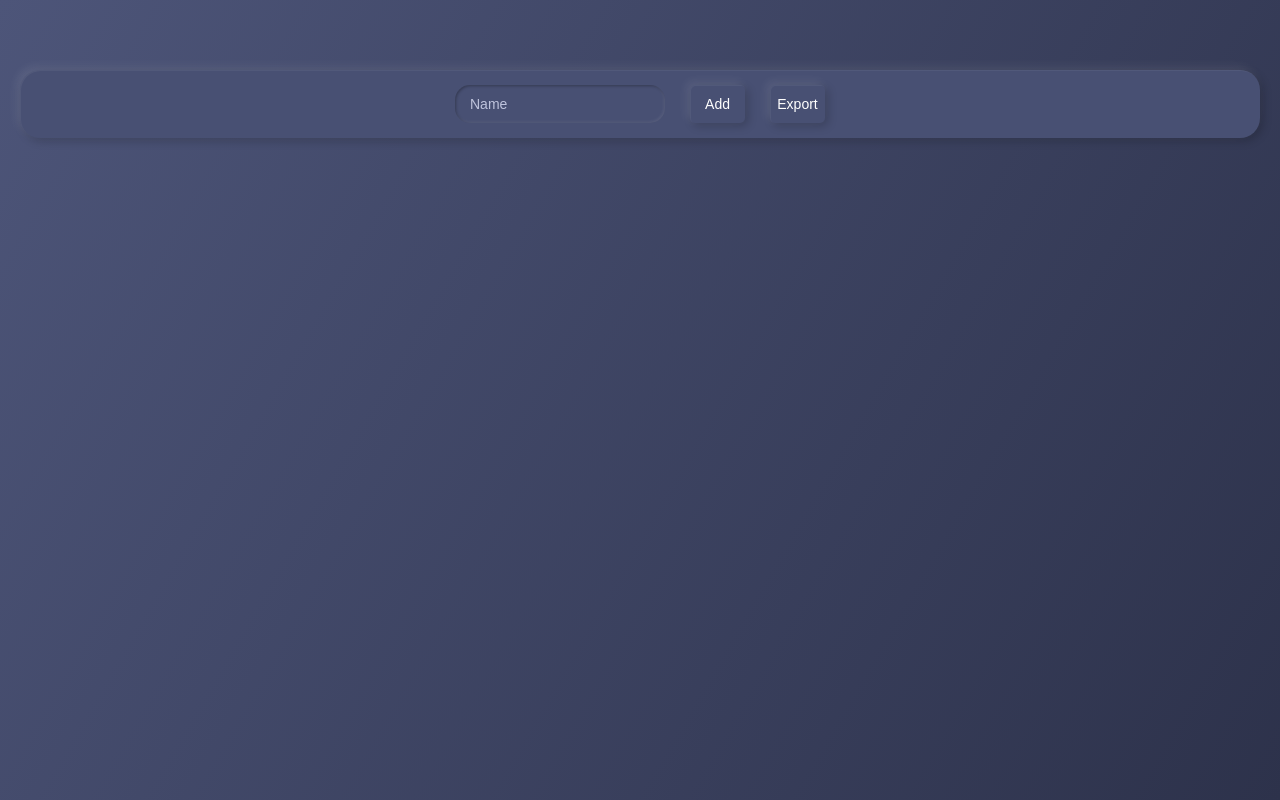
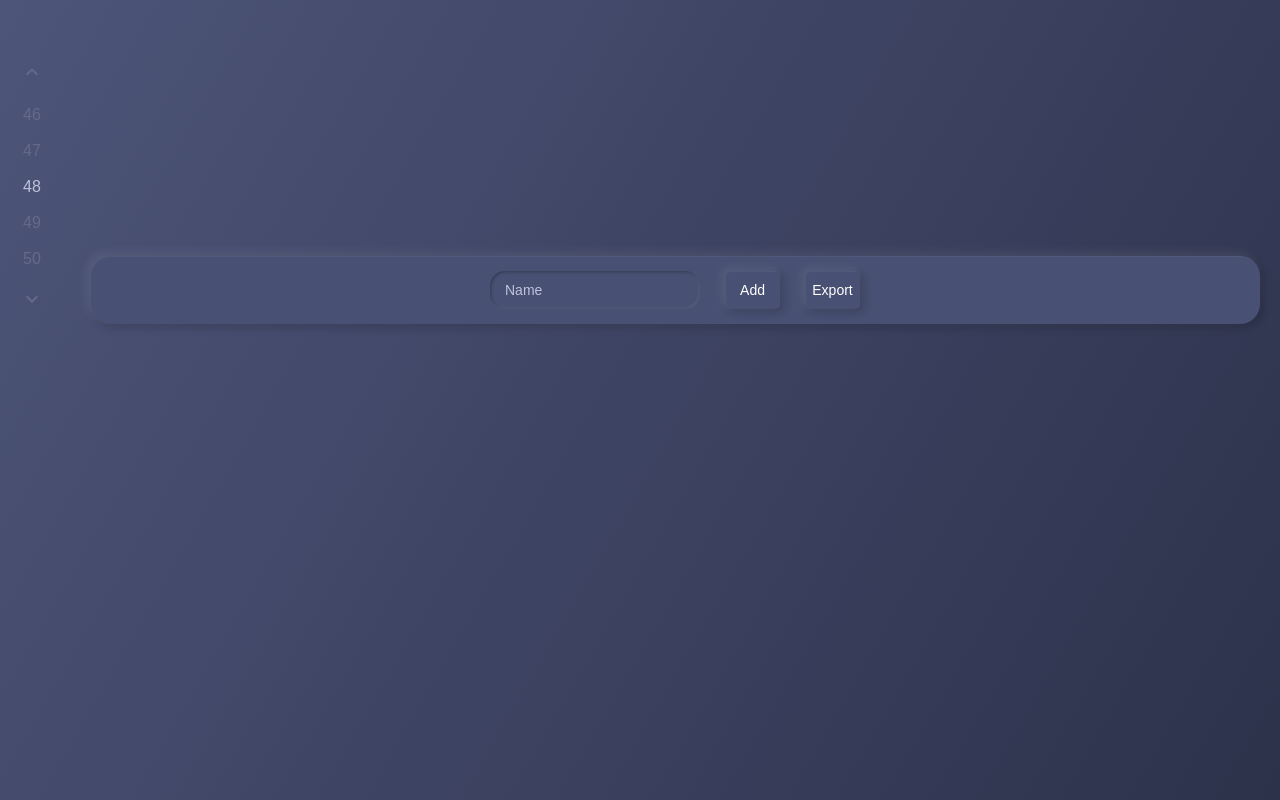
Before and after one commit to AlexGustafsson/timekeep, a Vue app: page / in a window 1280 px wide. Built offline with nearby package versions, Linux system fonts and the light colour scheme; a web font is replaced by a local one.

Commit message:
Implemented a week scroller

```diff
--- a/src/components/index.js
+++ b/src/components/index.js
@@ -1,3 +1,4 @@
 export {default as App} from './app/model.vue';
 export {default as Card} from './card/model.vue';
 export {default as FormInput} from './form-input/model.vue';
+export {default as WeekScroller} from './week-scroller/model.vue';
--- /dev/null
+++ b/src/components/week-scroller/model.vue
@@ -0,0 +1,12 @@
+<template>
+  <div class="week-scroller">
+    <ul>
+      <li @click="previousWeek()"><i class="material-icons up">chevron_right</i></li>
+      <li v-for="week in weeks" :key="week.year.toString() + week.week.toString()" :class="{selected: value.week === week.week}" @click="weekChanged(week)">{{week.week}}</li>
+      <li @click="nextWeek()"><i class="material-icons down">chevron_right</i></li>
+    </ul>
+  </div>
+</template>
+
+<script src="./script.js"></script>
+<style src="./style.css"></script>
--- /dev/null
+++ b/src/components/week-scroller/script.js
@@ -0,0 +1,56 @@
+export default {
+  name: 'week-scroller',
+  computed: {
+    weeks() {
+      const weeks = [];
+      for (let i = -2; i <= 2; i++) {
+        let {year, week} = this.value;
+        if (week + i > 52) {
+          year++;
+          week = (week + i) % 52
+        } else if (week + i < 1) {
+          year--;
+          week = 53 + i;
+        } else {
+          week += i;
+        }
+
+        weeks.push({week, year});
+      }
+      return weeks;
+    }
+  },
+  methods: {
+    weekChanged(week) {
+      this.$emit('input', week);
+    },
+    nextWeek() {
+      let {year, week} = this.value;
+      if (week + 1 > 52) {
+        year++;
+        week = 1;
+      } else {
+        week++;
+      }
+
+      this.$emit('input', {year, week});
+    },
+    previousWeek() {
+      let {year, week} = this.value;
+      if (week - 1 < 1) {
+        year--;
+        week = 52;
+      } else {
+        week--;
+      }
+
+      this.$emit('input', {year, week});
+    }
+  },
+  props: {
+    value: {
+      type: Object,
+      required: true
+    }
+  }
+};
--- /dev/null
+++ b/src/components/week-scroller/style.css
@@ -0,0 +1,31 @@
+.week-scroller {
+  display: flex;
+  flex-direction: row;
+  align-items: center;
+}
+
+.week-scroller li {
+  width: 100%;
+  text-align: center;
+  padding: 10px 0;
+  color: #656A89;
+  cursor: pointer;
+  -webkit-touch-callout: none;
+  user-select: none;
+}
+
+.week-scroller li.selected {
+  color: #BEC3DC;
+}
+
+.week-scroller li:hover {
+  color: #BEC3DC;
+}
+
+.week-scroller .material-icons.up {
+  transform: rotateZ(-90deg);
+}
+
+.week-scroller .material-icons.down {
+  transform: rotateZ(90deg);
+}
--- a/src/pages/home/model.vue
+++ b/src/pages/home/model.vue
@@ -1,8 +1,10 @@
 <template>
   <div class="home-page">
-    <main :class="classes">
+    <week-scroller v-model="week" />
+    <main>
+      <ul :class="classes">
         <card v-for="timekeep in $store.state.timekeepings" :key="timekeep.id" :name="timekeep.name" :time="timekeep.time" :previous="timekeep.previous" :focused="timekeep.id === $store.state.activeId" @click.native="cardClicked(timekeep.id)" @remove="cardRemove(timekeep.id)"></card>
-    </main>
+      </ul>
       <footer>
         <form v-on:submit="submit">
           <form-input :enabled="form.enabled" name="name" type="text" label="Name" v-model="form.name"></form-input>
@@ -10,6 +12,7 @@
           <form-input name="export" type="button" label="Export" v-on:click="exportTimekeeps"></form-input>
         </form>
       </footer>
+    </main>
   </div>
 </template>
 
--- a/src/pages/home/script.js
+++ b/src/pages/home/script.js
@@ -1,5 +1,5 @@
-import {Card, FormInput} from '../../components';
-import {exportToCSV} from '../../utils';
+import {Card, FormInput, WeekScroller} from '../../components';
+import {exportToCSV, getWeek} from '../../utils';
 
 export default {
   name: 'home-page',
@@ -8,6 +8,10 @@ export default {
       form: {
         enabled: true,
         name: ''
+      },
+      week: {
+        year: new Date().getFullYear(),
+        week: getWeek()
       }
     };
   },
@@ -64,6 +68,7 @@ export default {
   },
   components: {
     Card,
-    FormInput
+    FormInput,
+    WeekScroller
   }
 };
--- a/src/pages/home/style.css
+++ b/src/pages/home/style.css
@@ -2,29 +2,41 @@
   padding: 50px 20px;
   width: 100%;
   box-sizing: border-box;
+  position: relative;
+  display: grid;
+  grid-template-columns: 50px 1fr;
+  grid-gap: 20px;
+  min-height: 100%;
 }
 
-.home-page main {
+.home-page > main {
+  display: flex;
+  flex-direction: column;
+}
+
+.home-page > main > ul {
   display: grid;
   grid-gap: 20px;
   box-sizing: border-box;
+  flex-grow: 1;
 
   grid-template-columns: repeat(4, minmax(150x, 250px));
+  grid-template-rows: 150px;
 }
 
-.home-page main.cards1 {
+.home-page > main > ul.cards1 {
   grid-template-columns: repeat(1, minmax(150px, 250px));
 }
 
-.home-page main.cards2 {
+.home-page > main > ul.cards2 {
   grid-template-columns: repeat(2, minmax(150px, 250px));
 }
 
-.home-page main.cards3 {
+.home-page > main > ul.cards3 {
   grid-template-columns: repeat(3, minmax(150px, 250px));
 }
 
-.home-page > footer {
+.home-page > main > footer {
   margin-top: 20px;
   padding: 15px;
   border-radius: 20px;
@@ -33,32 +45,32 @@
   box-shadow: 3px 3px 10px 0 rgba(0, 0, 0, 0.2), -3px -3px 10px 0 rgba(255, 255, 255, 0.1), inset 1px 1px 0 0 rgba(255, 255, 255, 0.05);
 }
 
-.home-page > footer > form {
+.home-page > main > footer > form {
   display: flex;
   flex-direction: row;
   justify-content: center;
 }
 
-.home-page > footer > form > :not(:first-child) {
+.home-page > main > footer > form > :not(:first-child) {
   margin-left: 25px;
 }
 
 @media only screen and (max-width: 900px) {
-  .home-page main {
+  .home-page > main > ul {
     grid-template-columns: repeat(3, minmax(150px, 250px));
   }
 
-  .home-page main.cards3 {
+  .home-page > main > ul.cards3 {
     grid-template-columns: repeat(3, minmax(150px, 250px));
   }
 }
 
 @media only screen and (max-width: 700px) {
-  .home-page main {
+  .home-page > main > ul {
     grid-template-columns: repeat(2, minmax(150px, 250px));
   }
 
-  .home-page main.cards3 {
+  .home-page > main > ul.cards3 {
     grid-template-columns: repeat(2, minmax(150px, 250px));
   }
 }
--- /dev/null
+++ b/src/utils/date.js
@@ -0,0 +1,11 @@
+export function getWeek(date = new Date()) {
+  const nearestThursday = new Date()
+  nearestThursday.setDate(date.getDate() + 4 - (date.getDay() || 7));
+
+  const firstDayOfYear = new Date(nearestThursday.getFullYear(), 0, 1);
+
+  // The number of full weeks to today's date
+  const weeks = Math.ceil((((date - firstDayOfYear) / 86400000) + 1) / 7);
+
+  return weeks;
+}
--- a/src/utils/index.js
+++ b/src/utils/index.js
@@ -1 +1,2 @@
 export * from './csv';
+export * from './date';
```
Lines whose indentation alone changed are shown as unchanged.
